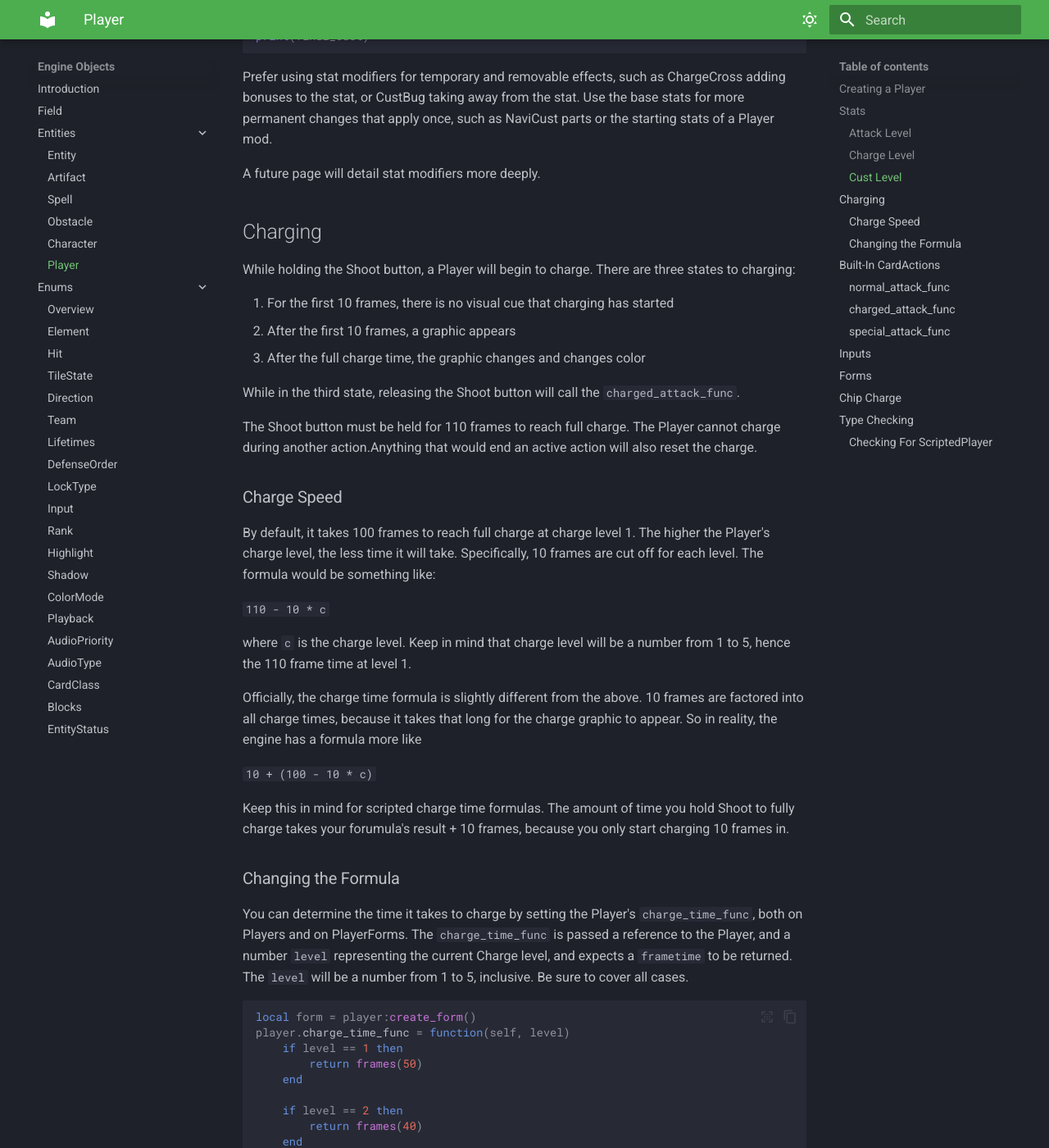
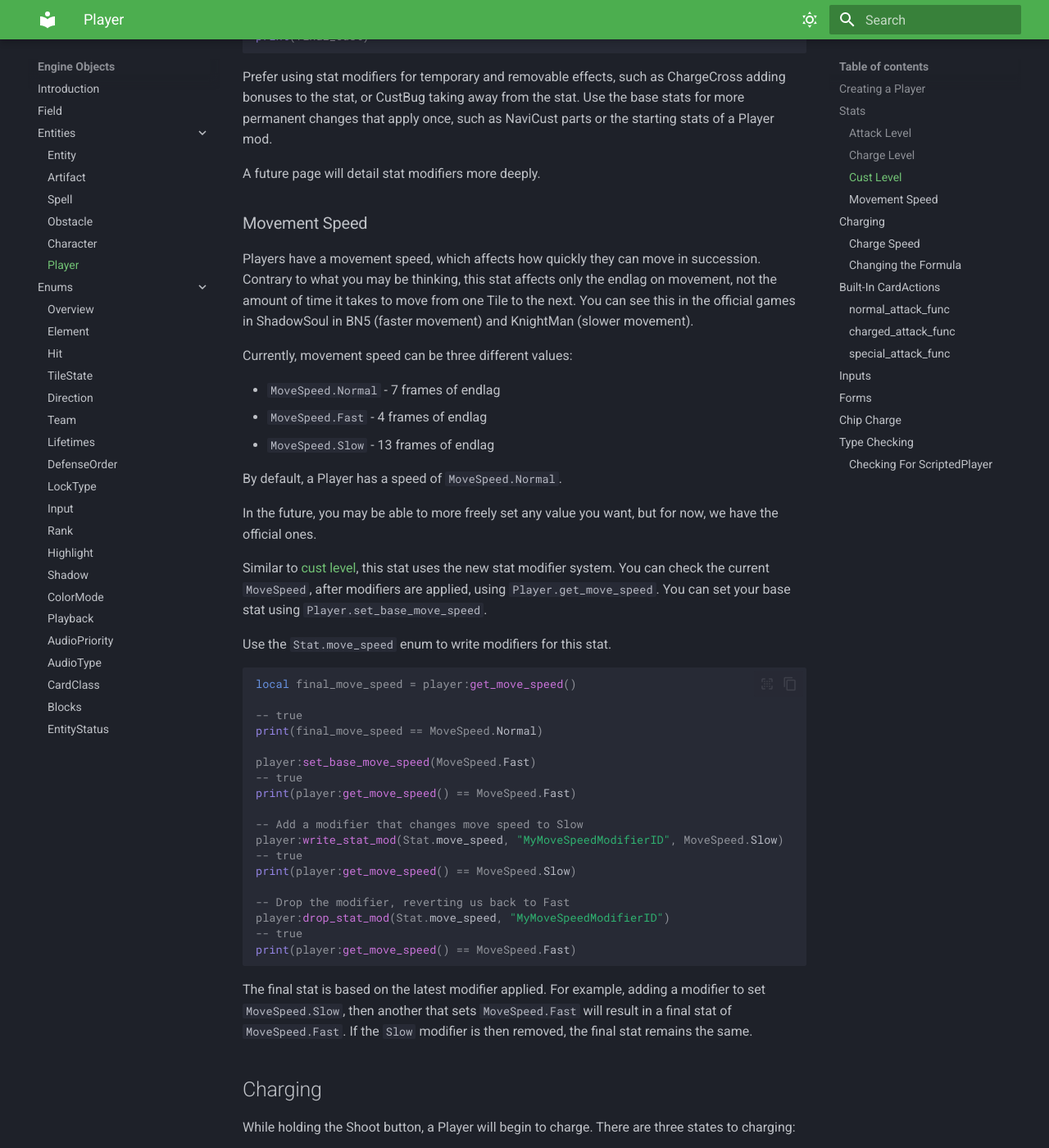
Before and after one commit to Alrysc/onb_docs, an MkDocs documentation site: the page built from docs/onb_overview/entities/player.md, in a window 1280 px wide and 1400 px high, scrolled down 2293 px. Shown: the whole window at 82% size. Built offline with MkDocs 1.6.1 and Material for MkDocs 9.7.7, drawn with Linux system fonts in a browser that asks for light colours.

Commit message:
Add a section on the MoveSpeed stat

````diff
--- a/docs/onb_overview/entities/player.md
+++ b/docs/onb_overview/entities/player.md
@@ -114,6 +114,57 @@ Use the base stats for more permanent changes that apply once, such as
 NaviCust parts or the starting stats of a Player mod.
 
 A future page will detail stat modifiers more deeply.
+
+### Movement Speed
+
+Players have a movement speed, which affects how quickly they can move in
+succession. Contrary to what you may be thinking, this stat affects only
+the endlag on movement, not the amount of time it takes to move from one
+Tile to the next. You can see this in the official games in ShadowSoul
+in BN5 (faster movement) and KnightMan (slower movement).
+
+Currently, movement speed can be three different values:
+
+* `MoveSpeed.Normal` - 7 frames of endlag
+* `MoveSpeed.Fast` - 4 frames of endlag
+* `MoveSpeed.Slow` - 13 frames of endlag
+
+By default, a Player has a speed of `MoveSpeed.Normal`.
+
+In the future, you may be able to more freely set any value you want, but
+for now, we have the official ones.
+
+Similar to [cust level](#cust-level), this stat uses the new stat modifier
+system. You can check the current `MoveSpeed`, after modifiers are applied,
+using `Player.get_move_speed`. You can set your base stat using `Player.set_base_move_speed`.
+
+Use the `Stat.move_speed` enum to write modifiers for this stat.
+
+```lua
+local final_move_speed = player:get_move_speed()
+
+-- true
+print(final_move_speed == MoveSpeed.Normal)
+
+player:set_base_move_speed(MoveSpeed.Fast)
+-- true
+print(player:get_move_speed() == MoveSpeed.Fast)
+
+-- Add a modifier that changes move speed to Slow
+player:write_stat_mod(Stat.move_speed, "MyMoveSpeedModifierID", MoveSpeed.Slow)
+-- true
+print(player:get_move_speed() == MoveSpeed.Slow)
+
+-- Drop the modifier, reverting us back to Fast
+player:drop_stat_mod(Stat.move_speed, "MyMoveSpeedModifierID")
+-- true
+print(player:get_move_speed() == MoveSpeed.Fast)
+```
+
+The final stat is based on the latest modifier applied. For example,
+adding a modifier to set `MoveSpeed.Slow`, then another that sets
+`MoveSpeed.Fast` will result in a final stat of `MoveSpeed.Fast`. If
+the `Slow` modifier is then removed, the final stat remains the same.
 
 ## Charging
 
````
